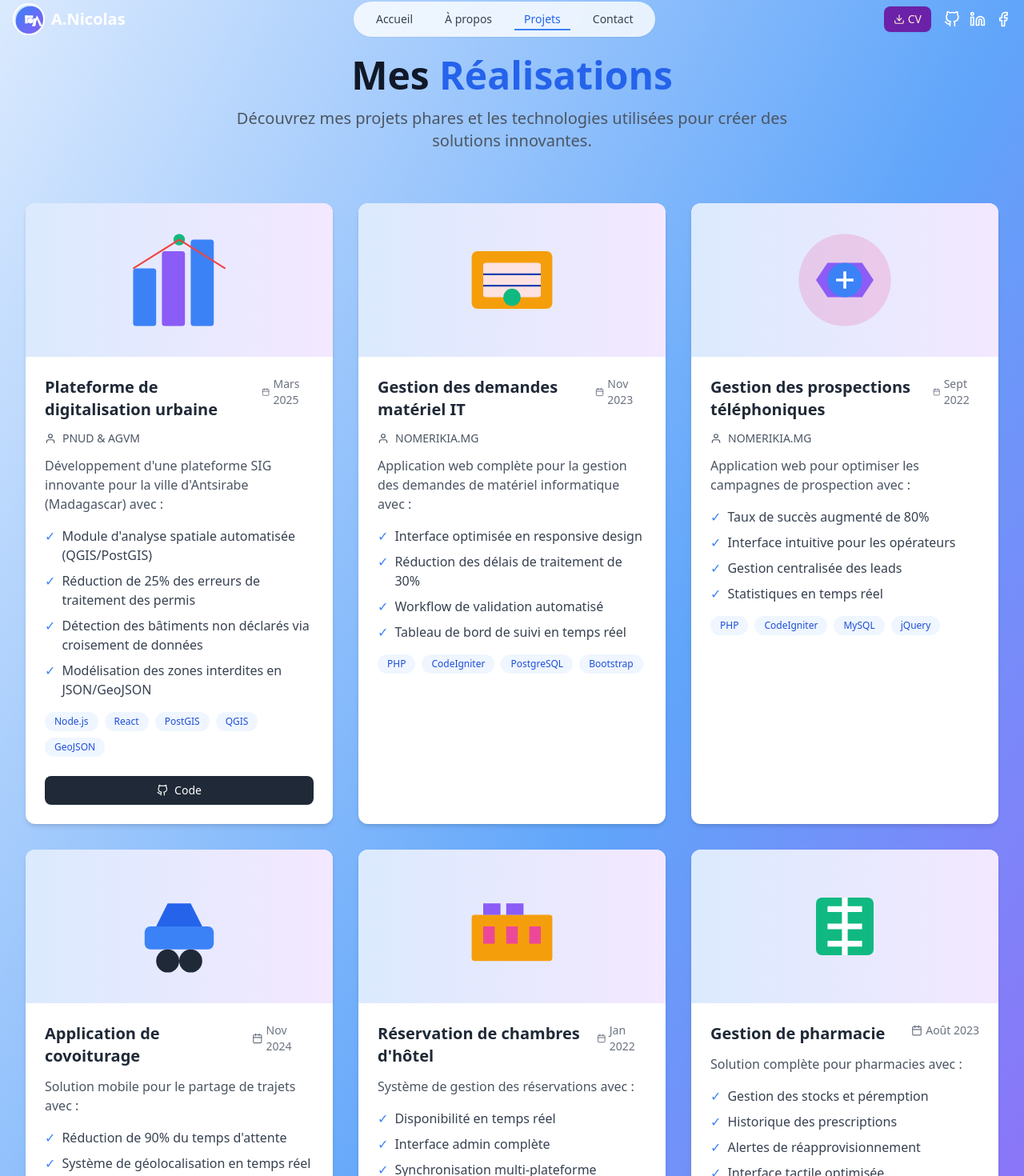
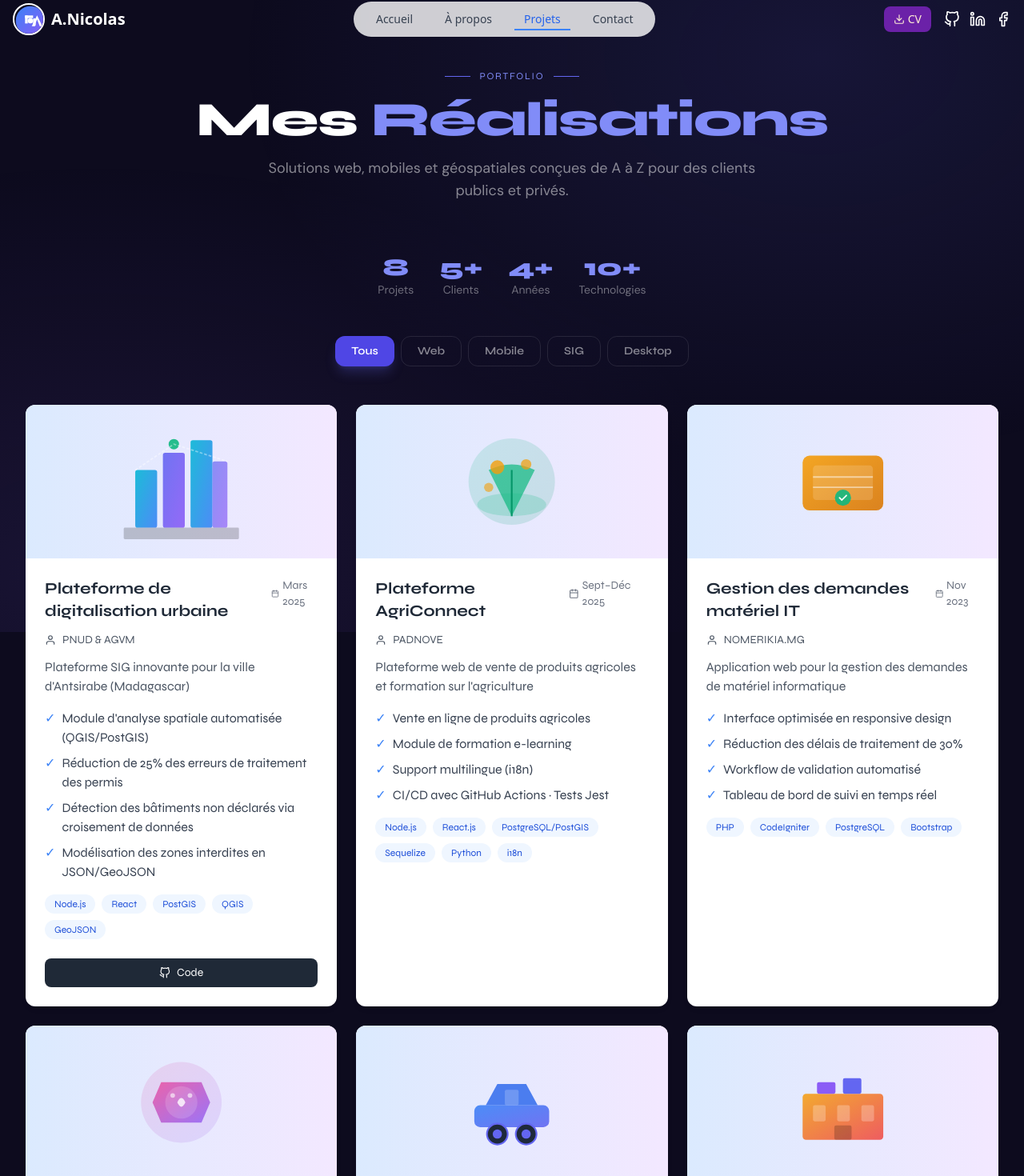
Before and after one commit to Nicolas5071-14/mon-portfolio, a React (Vite) app: page /mon-portfolio/projects in a window 1280 px wide. Shown: the part 10-1480 px from the top of the page at 80% size. Built offline with nearby package versions, Linux system fonts and the light colour scheme.

Commit message:
Update Projects.tsx

```diff
--- a/src/pages/Projects.tsx
+++ b/src/pages/Projects.tsx
@@ -1,239 +1,411 @@
-import React from "react";
-import { motion } from "framer-motion";
+import React, { useState } from "react";
+import { motion, AnimatePresence } from "framer-motion";
 import ProjectCard from "../components/ProjectCard";
 import CustomLink from "../components/CustomLink";
-// SVG Components pour chaque projet
+
+// SVG Components
 const UrbanSvg = () => (
   <svg viewBox="0 0 200 200" className="w-full h-full">
-    <rect x="20" y="80" width="40" height="100" fill="#3B82F6" rx="5"/>
-    <rect x="70" y="50" width="40" height="130" fill="#8B5CF6" rx="5"/>
-    <rect x="120" y="30" width="40" height="150" fill="#3B82F6" rx="5"/>
-    <circle cx="100" cy="30" r="10" fill="#10B981"/>
-    <path d="M20 80L100 30L180 80" stroke="#EF4444" strokeWidth="3" fill="none"/>
+    <defs>
+      <linearGradient id="city1" x1="0%" y1="0%" x2="100%" y2="100%">
+        <stop offset="0%" stopColor="#6366f1" />
+        <stop offset="100%" stopColor="#8b5cf6" />
+      </linearGradient>
+      <linearGradient id="city2" x1="0%" y1="0%" x2="100%" y2="100%">
+        <stop offset="0%" stopColor="#06b6d4" />
+        <stop offset="100%" stopColor="#3b82f6" />
+      </linearGradient>
+    </defs>
+    <rect x="20" y="80" width="38" height="100" fill="url(#city2)" rx="4" opacity="0.9"/>
+    <rect x="68" y="50" width="38" height="130" fill="url(#city1)" rx="4" opacity="0.9"/>
+    <rect x="116" y="28" width="38" height="152" fill="url(#city2)" rx="4" opacity="0.9"/>
+    <rect x="154" y="65" width="26" height="115" fill="url(#city1)" rx="4" opacity="0.7"/>
+    <circle cx="87" cy="35" r="9" fill="#10b981" opacity="0.9"/>
+    <path d="M20 80L87 35L180 65" stroke="rgba(255,255,255,0.4)" strokeWidth="2.5" fill="none" strokeDasharray="5,3"/>
+    <rect x="0" y="180" width="200" height="20" fill="rgba(0,0,0,0.2)" rx="2"/>
+  </svg>
+);
+
+const AgriSvg = () => (
+  <svg viewBox="0 0 200 200" className="w-full h-full">
+    <defs>
+      <linearGradient id="agri1" x1="0%" y1="0%" x2="100%" y2="100%">
+        <stop offset="0%" stopColor="#10b981" />
+        <stop offset="100%" stopColor="#059669" />
+      </linearGradient>
+    </defs>
+    <circle cx="100" cy="100" r="75" fill="url(#agri1)" opacity="0.15"/>
+    <ellipse cx="100" cy="140" rx="60" ry="20" fill="#10b981" opacity="0.2"/>
+    <path d="M100 160 Q80 120 60 80 Q100 60 140 80 Q120 120 100 160Z" fill="#10b981" opacity="0.7"/>
+    <path d="M100 160 L100 80" stroke="#059669" strokeWidth="3"/>
+    <circle cx="75" cy="75" r="12" fill="#f59e0b" opacity="0.8"/>
+    <circle cx="125" cy="70" r="9" fill="#f59e0b" opacity="0.7"/>
+    <circle cx="60" cy="110" r="8" fill="#f59e0b" opacity="0.6"/>
   </svg>
 );
 
 const MaterialSvg = () => (
   <svg viewBox="0 0 200 200" className="w-full h-full">
-    <rect x="30" y="50" width="140" height="100" fill="#F59E0B" rx="10"/>
-    <rect x="50" y="70" width="100" height="60" fill="#FEE2E2" rx="5"/>
-    <line x1="50" y1="90" x2="150" y2="90" stroke="#1E40AF" strokeWidth="3"/>
-    <line x1="50" y1="110" x2="150" y2="110" stroke="#1E40AF" strokeWidth="3"/>
-    <circle cx="100" cy="130" r="15" fill="#10B981"/>
+    <defs>
+      <linearGradient id="mat1" x1="0%" y1="0%" x2="100%" y2="100%">
+        <stop offset="0%" stopColor="#f59e0b" />
+        <stop offset="100%" stopColor="#d97706" />
+      </linearGradient>
+    </defs>
+    <rect x="30" y="55" width="140" height="95" fill="url(#mat1)" rx="12" opacity="0.9"/>
+    <rect x="48" y="72" width="104" height="60" fill="rgba(255,255,255,0.15)" rx="6"/>
+    <line x1="48" y1="92" x2="152" y2="92" stroke="rgba(255,255,255,0.5)" strokeWidth="2.5"/>
+    <line x1="48" y1="110" x2="152" y2="110" stroke="rgba(255,255,255,0.5)" strokeWidth="2.5"/>
+    <circle cx="100" cy="128" r="14" fill="#10b981" opacity="0.9"/>
+    <path d="M94 128L98 132L106 124" stroke="white" strokeWidth="2.5" fill="none" strokeLinecap="round"/>
   </svg>
 );
 
 const CallCenterSvg = () => (
   <svg viewBox="0 0 200 200" className="w-full h-full">
-    <circle cx="100" cy="100" r="80" fill="#EC4899" opacity="0.2"/>
-    <path d="M70 70L130 70L150 100L130 130L70 130L50 100Z" fill="#8B5CF6"/>
-    <circle cx="100" cy="100" r="30" fill="#3B82F6"/>
-    <path d="M100 85L100 115M85 100H115" stroke="white" strokeWidth="5"/>
+    <defs>
+      <linearGradient id="call1" x1="0%" y1="0%" x2="100%" y2="100%">
+        <stop offset="0%" stopColor="#ec4899" />
+        <stop offset="100%" stopColor="#8b5cf6" />
+      </linearGradient>
+    </defs>
+    <circle cx="100" cy="100" r="70" fill="url(#call1)" opacity="0.15"/>
+    <path d="M65 65 L135 65 L150 100 L135 135 L65 135 L50 100Z" fill="url(#call1)" opacity="0.8"/>
+    <circle cx="100" cy="100" r="28" fill="rgba(255,255,255,0.15)"/>
+    <path d="M93 100 Q100 85 107 100 Q100 115 93 100Z" fill="white" opacity="0.8"/>
+    <circle cx="85" cy="88" r="4" fill="white" opacity="0.6"/>
+    <circle cx="115" cy="88" r="4" fill="white" opacity="0.6"/>
   </svg>
 );
 
 const CarSharingSvg = () => (
   <svg viewBox="0 0 200 200" className="w-full h-full">
-    <rect x="40" y="100" width="120" height="40" fill="#3B82F6" rx="10"/>
-    <circle cx="80" cy="160" r="20" fill="#1F2937"/>
-    <circle cx="120" cy="160" r="20" fill="#1F2937"/>
-    <path d="M60 100L80 60H120L140 100" fill="#2563EB"/>
+    <defs>
+      <linearGradient id="car1" x1="0%" y1="0%" x2="100%" y2="100%">
+        <stop offset="0%" stopColor="#3b82f6" />
+        <stop offset="100%" stopColor="#6366f1" />
+      </linearGradient>
+    </defs>
+    <rect x="35" y="105" width="130" height="38" fill="url(#car1)" rx="10" opacity="0.9"/>
+    <path d="M55 105 L75 68 H125 L145 105" fill="#2563eb" opacity="0.8"/>
+    <circle cx="75" cy="155" r="18" fill="#1e293b" stroke="#6366f1" strokeWidth="3"/>
+    <circle cx="75" cy="155" r="8" fill="#6366f1"/>
+    <circle cx="125" cy="155" r="18" fill="#1e293b" stroke="#6366f1" strokeWidth="3"/>
+    <circle cx="125" cy="155" r="8" fill="#6366f1"/>
+    <rect x="88" y="78" width="24" height="27" fill="rgba(255,255,255,0.2)" rx="3"/>
   </svg>
 );
 
 const HotelSvg = () => (
   <svg viewBox="0 0 200 200" className="w-full h-full">
-    <rect x="30" y="80" width="140" height="80" fill="#F59E0B" rx="5"/>
-    <rect x="50" y="60" width="30" height="20" fill="#8B5CF6"/>
-    <rect x="90" y="60" width="30" height="20" fill="#8B5CF6"/>
-    <rect x="50" y="100" width="20" height="30" fill="#EC4899"/>
-    <rect x="90" y="100" width="20" height="30" fill="#EC4899"/>
-    <rect x="130" y="100" width="20" height="30" fill="#EC4899"/>
+    <defs>
+      <linearGradient id="hotel1" x1="0%" y1="0%" x2="100%" y2="100%">
+        <stop offset="0%" stopColor="#f59e0b" />
+        <stop offset="100%" stopColor="#ef4444" />
+      </linearGradient>
+    </defs>
+    <rect x="30" y="85" width="140" height="80" fill="url(#hotel1)" rx="6" opacity="0.85"/>
+    <rect x="55" y="65" width="32" height="20" fill="#8b5cf6" rx="3"/>
+    <rect x="100" y="58" width="32" height="27" fill="#6366f1" rx="3"/>
+    <rect x="48" y="105" width="22" height="28" fill="rgba(255,255,255,0.25)" rx="3"/>
+    <rect x="90" y="105" width="22" height="28" fill="rgba(255,255,255,0.25)" rx="3"/>
+    <rect x="132" y="105" width="22" height="28" fill="rgba(255,255,255,0.25)" rx="3"/>
+    <rect x="85" y="140" width="30" height="25" fill="rgba(0,0,0,0.2)" rx="3"/>
   </svg>
 );
 
 const PharmacySvg = () => (
   <svg viewBox="0 0 200 200" className="w-full h-full">
-    <rect x="50" y="50" width="100" height="100" fill="#10B981" rx="10"/>
-    <path d="M70 70H130M70 100H130M70 130H130" stroke="white" strokeWidth="10"/>
-    <path d="M100 50V150" stroke="white" strokeWidth="10"/>
+    <defs>
+      <linearGradient id="pharma1" x1="0%" y1="0%" x2="100%" y2="100%">
+        <stop offset="0%" stopColor="#10b981" />
+        <stop offset="100%" stopColor="#06b6d4" />
+      </linearGradient>
+    </defs>
+    <rect x="50" y="50" width="100" height="100" fill="url(#pharma1)" rx="16" opacity="0.9"/>
+    <rect x="88" y="68" width="24" height="64" fill="white" rx="4" opacity="0.9"/>
+    <rect x="68" y="88" width="64" height="24" fill="white" rx="4" opacity="0.9"/>
   </svg>
 );
 
 const StudentSvg = () => (
   <svg viewBox="0 0 200 200" className="w-full h-full">
-    <circle cx="100" cy="70" r="30" fill="#3B82F6"/>
-    <path d="M100 100C120 100 140 120 140 150H60C60 120 80 100 100 100Z" fill="#8B5CF6"/>
-    <rect x="80" y="150" width="40" height="30" fill="#F59E0B"/>
-    <path d="M50 180L150 180" stroke="#1F2937" strokeWidth="5"/>
+    <defs>
+      <linearGradient id="stud1" x1="0%" y1="0%" x2="100%" y2="100%">
+        <stop offset="0%" stopColor="#6366f1" />
+        <stop offset="100%" stopColor="#8b5cf6" />
+      </linearGradient>
+    </defs>
+    <circle cx="100" cy="68" r="32" fill="url(#stud1)" opacity="0.9"/>
+    <path d="M100 100 C68 100 45 122 45 155 H155 C155 122 132 100 100 100Z" fill="url(#stud1)" opacity="0.7"/>
+    <rect x="82" y="152" width="36" height="28" fill="#f59e0b" rx="4" opacity="0.9"/>
+    <path d="M50 180 L150 180" stroke="rgba(255,255,255,0.3)" strokeWidth="4"/>
   </svg>
 );
 
 const Projects: React.FC = () => {
+  const [activeFilter, setActiveFilter] = useState<string>("Tous");
+
   const projects = [
     {
       id: 1,
       title: "Plateforme de digitalisation urbaine",
-            description: "Développement d'une plateforme SIG innovante pour la ville d'Antsirabe (Madagascar) avec :",
+      description: "Plateforme SIG innovante pour la ville d'Antsirabe (Madagascar)",
       features: [
         "Module d'analyse spatiale automatisée (QGIS/PostGIS)",
         "Réduction de 25% des erreurs de traitement des permis",
         "Détection des bâtiments non déclarés via croisement de données",
-                "Modélisation des zones interdites en JSON/GeoJSON"
+        "Modélisation des zones interdites en JSON/GeoJSON",
       ],
       technologies: ["Node.js", "React", "PostGIS", "QGIS", "GeoJSON"],
       svg: <UrbanSvg />,
       githubUrl: "https://github.com/Nicolas5071-14/urbanisme",
       demoUrl: "",
       date: "Mars 2025",
-            client: "PNUD & AGVM"
+      client: "PNUD & AGVM",
+      category: "SIG",
     },
     {
       id: 2,
+      title: "Plateforme AgriConnect",
+      description: "Plateforme web de vente de produits agricoles et formation sur l'agriculture",
+      features: [
+        "Vente en ligne de produits agricoles",
+        "Module de formation e-learning",
+        "Support multilingue (i18n)",
+        "CI/CD avec GitHub Actions · Tests Jest",
+      ],
+      technologies: ["Node.js", "React.js", "PostgreSQL/PostGIS", "Sequelize", "Python", "i18n"],
+      svg: <AgriSvg />,
+      githubUrl: "",
+      demoUrl: "",
+      date: "Sept–Déc 2025",
+      client: "PADNOVE",
+      category: "Web",
+    },
+    {
+      id: 3,
       title: "Gestion des demandes matériel IT",
-            description: "Application web complète pour la gestion des demandes de matériel informatique avec :",
+      description: "Application web pour la gestion des demandes de matériel informatique",
       features: [
         "Interface optimisée en responsive design",
         "Réduction des délais de traitement de 30%",
         "Workflow de validation automatisé",
-                "Tableau de bord de suivi en temps réel"
+        "Tableau de bord de suivi en temps réel",
       ],
       technologies: ["PHP", "CodeIgniter", "PostgreSQL", "Bootstrap"],
       svg: <MaterialSvg />,
       date: "Nov 2023",
-            client: "NOMERIKIA.MG"
+      client: "NOMERIKIA.MG",
+      category: "Web",
     },
     {
-            id: 3,
+      id: 4,
       title: "Gestion des prospections téléphoniques",
-            description: "Application web pour optimiser les campagnes de prospection avec :",
+      description: "Application web pour optimiser les campagnes de prospection",
       features: [
         "Taux de succès augmenté de 80%",
         "Interface intuitive pour les opérateurs",
         "Gestion centralisée des leads",
-                "Statistiques en temps réel"
+        "Statistiques en temps réel",
       ],
       technologies: ["PHP", "CodeIgniter", "MySQL", "jQuery"],
       svg: <CallCenterSvg />,
       date: "Sept 2022",
-            client: "NOMERIKIA.MG"
+      client: "NOMERIKIA.MG",
+      category: "Web",
     },
     {
-            id: 4,
+      id: 5,
       title: "Application de covoiturage",
-            description: "Solution mobile pour le partage de trajets avec :",
+      description: "Solution mobile pour le partage de trajets",
       features: [
         "Réduction de 90% du temps d'attente",
-                "Système de géolocalisation en temps réel",
+        "Géolocalisation en temps réel",
         "Paiement intégré sécurisé",
-                "Notation des conducteurs"
+        "Notation des conducteurs",
       ],
       technologies: ["Kotlin", "Java", "PostgreSQL", "Firebase"],
       svg: <CarSharingSvg />,
-            githubUrl: "",
-            demoUrl: "",
-            date: "Nov 2024"
+      date: "Nov 2024",
+      client: "",
+      category: "Mobile",
     },
     {
-            id: 5,
+      id: 6,
       title: "Réservation de chambres d'hôtel",
-            description: "Système de gestion des réservations avec :",
+      description: "Système de gestion des réservations hôtelières",
       features: [
         "Disponibilité en temps réel",
         "Interface admin complète",
         "Synchronisation multi-plateforme",
-                "Système de promotion intégré"
+        "Système de promotion intégré",
       ],
-            technologies: ["C#", ".NET", "SQL Server", "Azure"],
+      technologies: ["C#", ".NET", "SQL Server"],
       svg: <HotelSvg />,
-            githubUrl: "",
-            demoUrl: "",
-            date: "Jan 2022"
+      date: "Jan 2022",
+      client: "",
+      category: "Web",
     },
     {
-            id: 6,
+      id: 7,
       title: "Gestion de pharmacie",
-            description: "Solution complète pour pharmacies avec :",
+      description: "Solution complète pour la gestion de pharmacies",
       features: [
         "Gestion des stocks et péremption",
         "Historique des prescriptions",
         "Alertes de réapprovisionnement",
-                "Interface tactile optimisée"
+        "Interface tactile optimisée",
       ],
-            technologies: ["Node.js", "Express.Js", "MySQL", "React.js"],
+      technologies: ["Node.js", "Express.js", "MySQL", "React.js"],
       svg: <PharmacySvg />,
-            githubUrl: "",
-            demoUrl: "",
-            date: "Août 2023"
+      date: "Août 2023",
+      client: "",
+      category: "Web",
     },
     {
-            id: 7,
+      id: 8,
       title: "Gestion d'étudiants",
-            description: "Système centralisé pour établissements scolaires avec :",
+      description: "Système centralisé pour établissements scolaires",
       features: [
         "Réduction de 50% du temps de saisie des notes",
-                "Génération automatique de bulletins",
+        "Génération automatique de bulletins (JasperReports)",
         "Espace parent/étudiant sécurisé",
-                "Statistiques académiques"
+        "Statistiques académiques",
       ],
       technologies: ["Java EE", "MySQL", "JasperReports", "PrimeFaces"],
       svg: <StudentSvg />,
-            githubUrl: "",
-            demoUrl: "",
-            date: "Mai 2023"
-        }
+      date: "Mai 2023",
+      client: "",
+      category: "Desktop",
+    },
   ];
 
+  const filters = ["Tous", "Web", "Mobile", "SIG", "Desktop"];
+  const filtered = activeFilter === "Tous" ? projects : projects.filter(p => p.category === activeFilter);
+
   return (
-        <div className="min-h-screen bg-gradient-to-br from-blue-100 via-blue-400 to-purple-500">
-            <div className="container mx-auto px-4 py-20 sm:px-6 lg:px-8">
-                {/* En-tête avec animation */}
+    <div className="min-h-screen bg-[#0d0b1e]" style={{ fontFamily: "'Syne','DM Sans',sans-serif" }}>
+      <style>{`
+        @import url('https://fonts.googleapis.com/css2?family=Syne:wght@400;600;700;800&family=DM+Sans:wght@300;400;500&display=swap');
+        .section-label { font-family: 'Syne',sans-serif; letter-spacing: 0.15em; text-transform: uppercase; font-size: 0.75rem; }
+        .filter-btn { transition: all 0.2s; font-family: 'Syne',sans-serif; }
+      `}</style>
+
+      {/* Background gradient */}
+      <div className="fixed inset-0 pointer-events-none" style={{
+        background: "radial-gradient(ellipse at 80% 10%, rgba(99,102,241,0.12) 0%, transparent 50%), radial-gradient(ellipse at 10% 90%, rgba(139,92,246,0.1) 0%, transparent 50%)"
+      }} />
+
+      <div className="relative z-10 container mx-auto px-4 py-24 sm:px-6 lg:px-8">
+
+        {/* Header */}
         <motion.div
           initial={{ opacity: 0, y: -20 }}
           animate={{ opacity: 1, y: 0 }}
-                    transition={{ duration: 0.6 }}
+          transition={{ duration: 0.7 }}
           className="text-center mb-16"
         >
-                    <h1 className="text-4xl md:text-5xl font-bold text-gray-900 mb-4">
-                        Mes <span className="text-blue-600">Réalisations</span>
+          <div className="flex items-center justify-center gap-3 mb-4">
+            <div className="w-8 h-px bg-indigo-500" />
+            <span className="section-label text-indigo-400">Portfolio</span>
+            <div className="w-8 h-px bg-indigo-500" />
+          </div>
+          <h1 className="text-4xl md:text-6xl font-black text-white mb-4" style={{ fontFamily: "'Syne',sans-serif", letterSpacing: "-0.02em" }}>
+            Mes <span className="text-indigo-400">Réalisations</span>
           </h1>
-                    <p className="text-xl text-gray-600 max-w-3xl mx-auto">
-                        Découvrez mes projets phares et les technologies utilisées pour créer des solutions innovantes.
+          <p className="text-white/50 text-lg max-w-2xl mx-auto" style={{ fontFamily: "'DM Sans',sans-serif" }}>
+            Solutions web, mobiles et géospatiales conçues de A à Z pour des clients publics et privés.
           </p>
         </motion.div>
 
-                {/* Grille de projets */}
-                <div className="grid grid-cols-1 md:grid-cols-2 lg:grid-cols-3 gap-8">
-                    {projects.map((project) => (
+        {/* Stats bar */}
+        <motion.div
+          initial={{ opacity: 0, y: 20 }}
+          animate={{ opacity: 1, y: 0 }}
+          transition={{ duration: 0.6, delay: 0.2 }}
+          className="flex flex-wrap justify-center gap-8 mb-12 text-center"
+        >
+          {[
+            { value: `${projects.length}`, label: "Projets" },
+            { value: "5+", label: "Clients" },
+            { value: "4+", label: "Années" },
+            { value: "10+", label: "Technologies" },
+          ].map((s, i) => (
+            <div key={i}>
+              <div className="text-3xl font-black text-indigo-400" style={{ fontFamily: "'Syne',sans-serif" }}>{s.value}</div>
+              <div className="text-white/40 text-sm" style={{ fontFamily: "'DM Sans',sans-serif" }}>{s.label}</div>
+            </div>
+          ))}
+        </motion.div>
+
+        {/* Filters */}
+        <motion.div
+          initial={{ opacity: 0 }}
+          animate={{ opacity: 1 }}
+          transition={{ delay: 0.3 }}
+          className="flex flex-wrap justify-center gap-2 mb-12"
+        >
+          {filters.map(f => (
+            <button
+              key={f}
+              onClick={() => setActiveFilter(f)}
+              className={`filter-btn px-5 py-2 rounded-xl text-sm font-semibold ${
+                activeFilter === f
+                  ? "bg-indigo-600 text-white shadow-lg shadow-indigo-500/25"
+                  : "text-white/50 hover:text-white border border-white/10 hover:border-white/20"
+              }`}
+            >
+              {f}
+            </button>
+          ))}
+        </motion.div>
+
+        {/* Projects Grid */}
+        <AnimatePresence mode="wait">
+          <motion.div
+            key={activeFilter}
+            initial={{ opacity: 0 }}
+            animate={{ opacity: 1 }}
+            exit={{ opacity: 0 }}
+            transition={{ duration: 0.3 }}
+            className="grid grid-cols-1 md:grid-cols-2 lg:grid-cols-3 gap-6"
+          >
+            {filtered.map((project, i) => (
               <motion.div
                 key={project.id}
-                            initial={{ opacity: 0, scale: 0.95 }}
-                            whileInView={{ opacity: 1, scale: 1 }}
-                            transition={{ duration: 0.5 }}
-                            viewport={{ once: true }}
+                initial={{ opacity: 0, y: 20 }}
+                animate={{ opacity: 1, y: 0 }}
+                transition={{ duration: 0.4, delay: i * 0.07 }}
               >
                 <ProjectCard project={project} />
               </motion.div>
             ))}
-                </div>
+          </motion.div>
+        </AnimatePresence>
 
-                {/* Call-to-action */}
+        {/* CTA */}
         <motion.div
           initial={{ opacity: 0 }}
           whileInView={{ opacity: 1 }}
           transition={{ delay: 0.3 }}
           viewport={{ once: true }}
-                    className="text-center mt-16"
+          className="text-center mt-20"
         >
-                    <h3 className="text-2xl font-semibold text-gray-800 mb-6">
+          <p className="text-white/40 text-sm mb-4" style={{ fontFamily: "'DM Sans',sans-serif" }}>
             Vous avez un projet similaire ?
-                    </h3>
+          </p>
           <CustomLink
             to="/contact"
-                        className="inline-flex items-center px-6 py-3 bg-gradient-to-r from-blue-600 to-purple-600 text-white font-medium rounded-lg shadow-lg hover:shadow-xl transition-all"
+            className="inline-flex items-center gap-3 px-8 py-4 rounded-xl font-bold text-white text-base shadow-xl transition-all hover:scale-105"
+            style={{
+              background: "linear-gradient(135deg,#6366f1,#8b5cf6)",
+              fontFamily: "'Syne',sans-serif",
+              boxShadow: "0 4px 24px rgba(99,102,241,0.3)",
+            }}
           >
             Discutons-en
-                        <svg className="ml-2 w-5 h-5" fill="none" stroke="currentColor" viewBox="0 0 24 24">
+            <svg className="w-4 h-4" fill="none" stroke="currentColor" viewBox="0 0 24 24">
               <path strokeLinecap="round" strokeLinejoin="round" strokeWidth={2} d="M14 5l7 7m0 0l-7 7m7-7H3" />
             </svg>
           </CustomLink>
```
Lines whose indentation alone changed are shown as unchanged.
